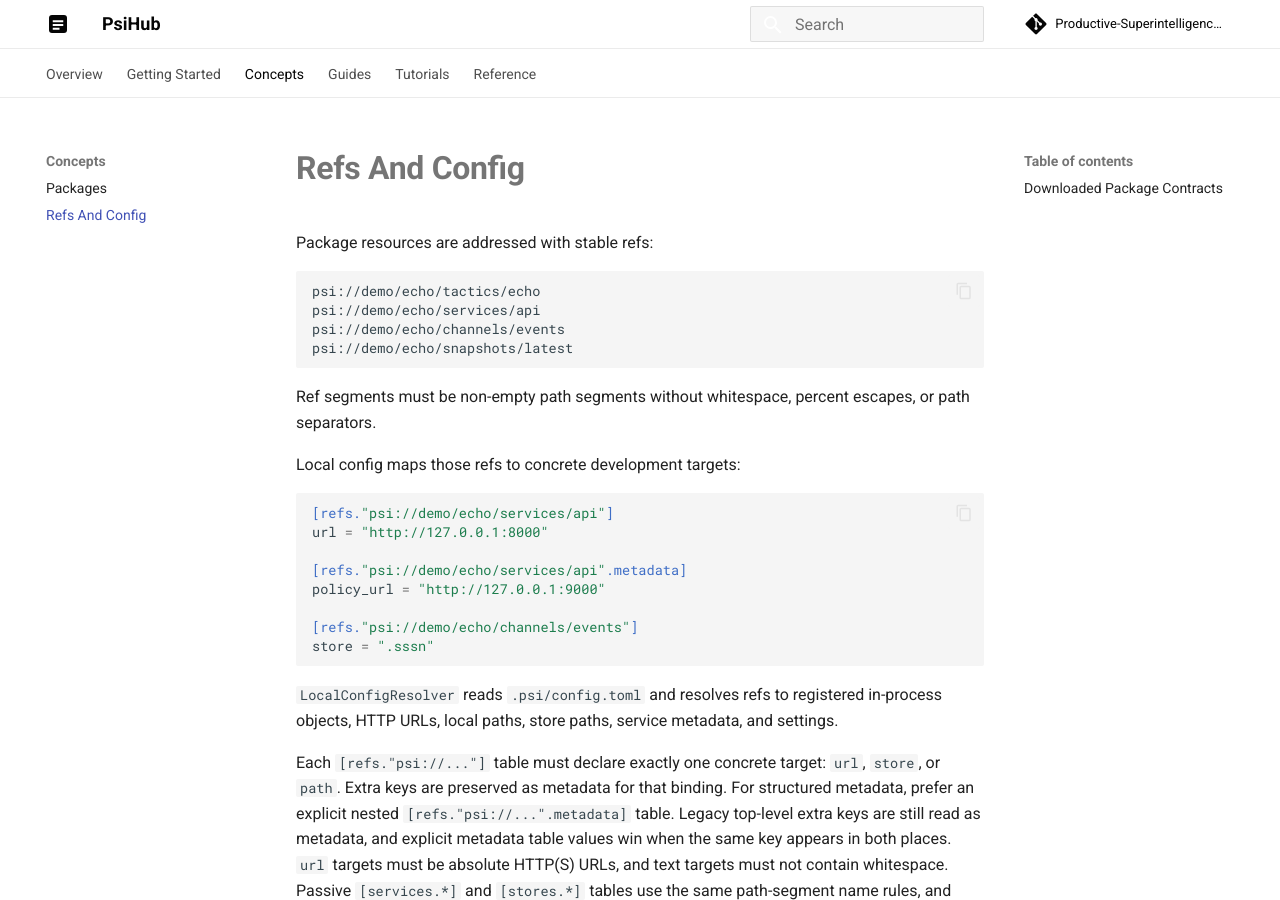
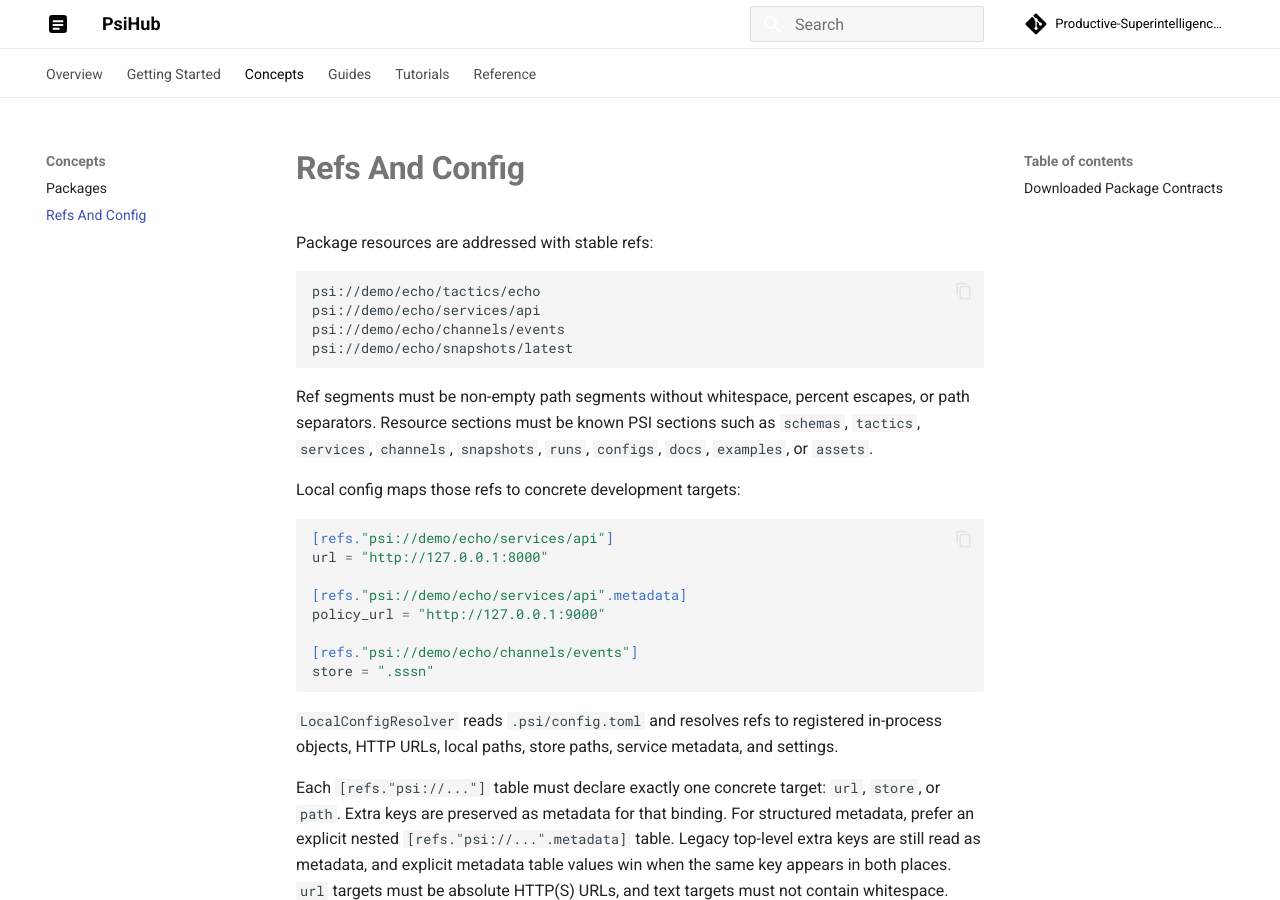
Before and after one commit to Productive-Superintelligence/psihub, an MkDocs documentation site: the page built from docs/concepts/refs-and-config.md, in a window 1280 px wide and 900 px high. Built offline with MkDocs 1.6.1 and Material for MkDocs 9.7.7, drawn with Linux system fonts in a browser that asks for light colours; comment, search, counter and statistics services are not loaded.

Commit message:
Document known PsiHub ref sections

````diff
--- a/docs/concepts/refs-and-config.md
+++ b/docs/concepts/refs-and-config.md
@@ -10,7 +10,9 @@
 ```
 
 Ref segments must be non-empty path segments without whitespace, percent
-escapes, or path separators.
+escapes, or path separators. Resource sections must be known PSI sections such
+as `schemas`, `tactics`, `services`, `channels`, `snapshots`, `runs`,
+`configs`, `docs`, `examples`, or `assets`.
 
 Local config maps those refs to concrete development targets:
 
````
Also changed, not shown: README.md (+3 -2 lines), 1 other file.
